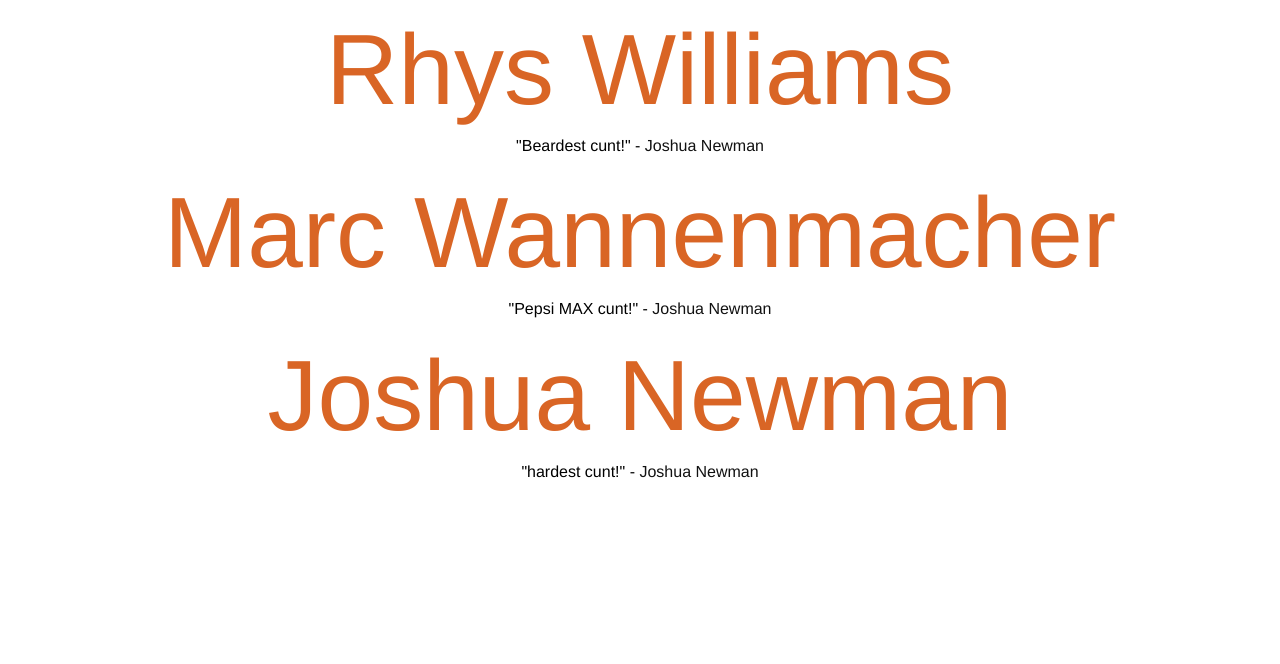
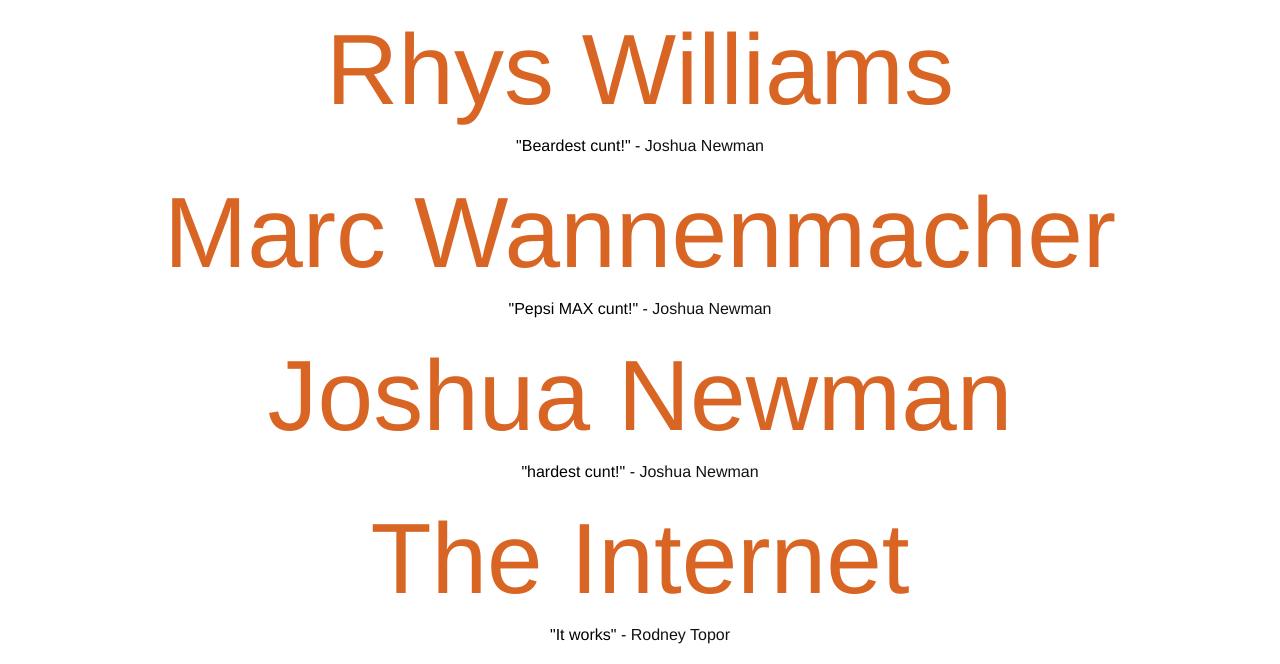
Before and after one commit to xanth-/JoshQuotes, a plain HTML site: page index.html in a window 1280 px wide. Shown: the part 322-986 px from the top of the page. Before the commit the page ends 823 px from the top, so only its background shows below. Drawn offline with Linux system fonts and the light colour scheme.

Commit message:
added Rodney Quote

```diff
--- a/index.html
+++ b/index.html
@@ -22,5 +22,8 @@
 
   <h1 class="headerTitle">Joshua Newman</h1>
   <h2 class="headerSub">"hardest cunt!" - <a class="referenceLink" href="https://www.facebook.com/">Joshua Newman</a></h2>
+
+  <h1 class="headerTitle">The Internet</h1>
+  <h2 class="headerSub">"It works" - <a class="referenceLink" href="https://www.facebook.com/">Rodney Topor</a></h2>
 </body>
 </html>
```
